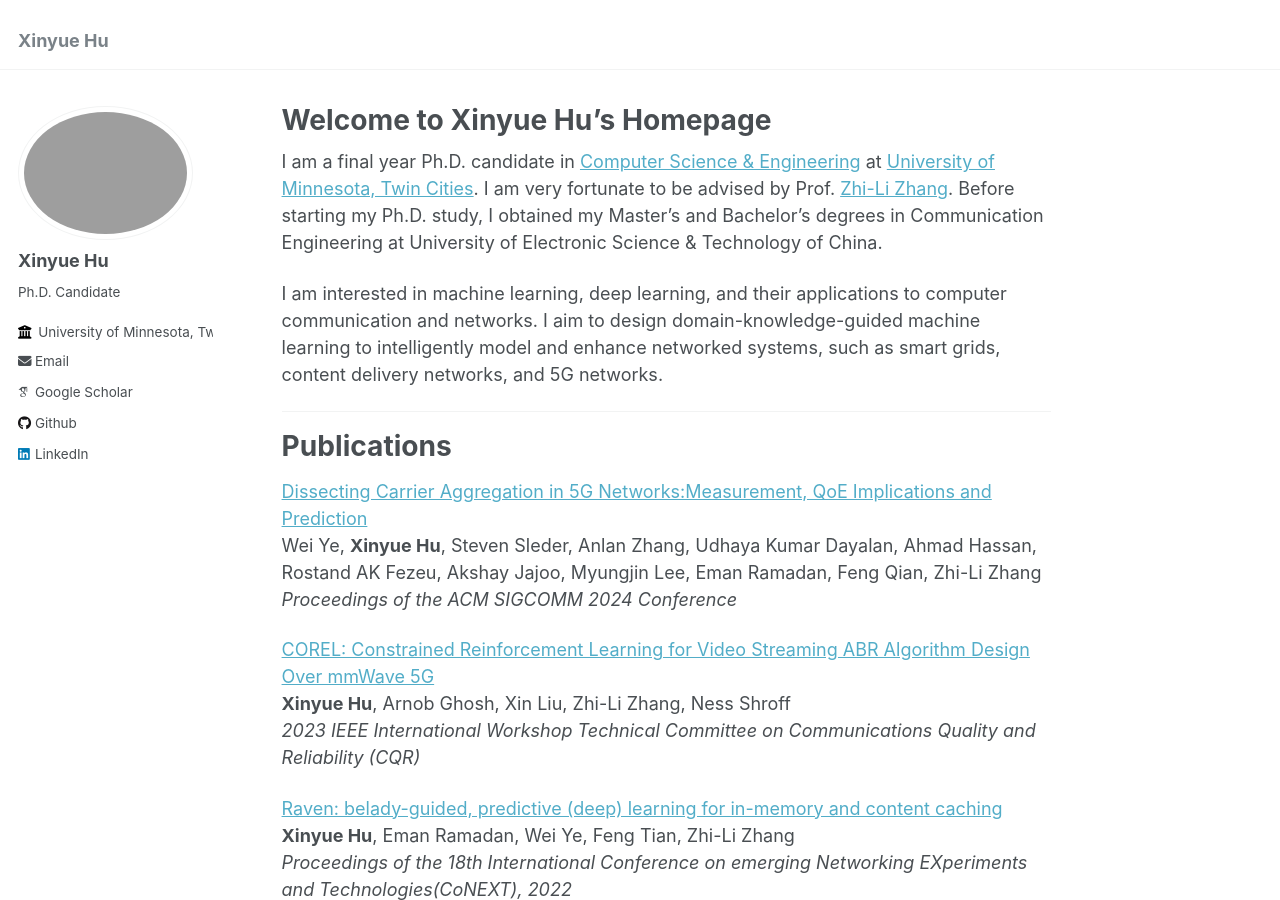
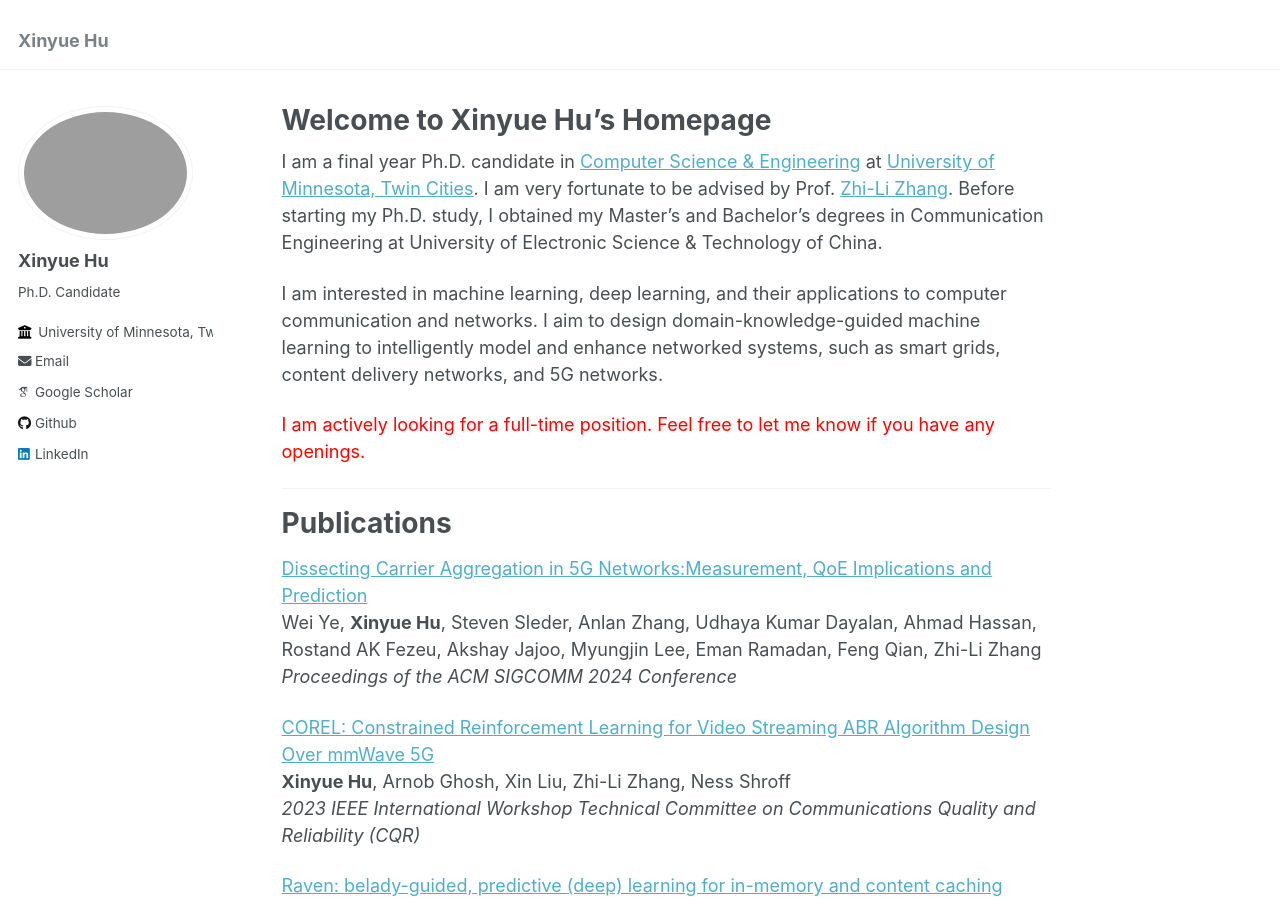
Before and after one commit to xinyuesherry/xinyue.github.io, a Jekyll site: the page built from _pages/about.md, in a window 1280 px wide and 900 px high. Built offline with Jekyll 4.4.1, drawn with Linux system fonts in a browser that asks for light colours; some web fonts are replaced.

Commit message:
Update about.md

```diff
--- a/_pages/about.md
+++ b/_pages/about.md
@@ -10,6 +10,8 @@ redirect_from:
 I am a final year Ph.D. candidate in [Computer Science & Engineering](https://cse.umn.edu/cs) at [University of Minnesota, Twin Cities](https://twin-cities.umn.edu/).  I am very fortunate to be advised by Prof. [Zhi-Li Zhang](https://www-users.cse.umn.edu/~zhang089/). Before starting my Ph.D. study, I obtained my Master's and Bachelor's degrees in Communication Engineering at University of Electronic Science & Technology of China.
 
 I am interested in machine learning, deep learning, and their applications to computer communication and networks. I aim to design domain-knowledge-guided machine learning to intelligently model and enhance networked systems, such as smart grids, content delivery networks, and 5G networks.
+
+<span style="color: red;">I am actively looking for a full-time position. Feel free to let me know if you have any openings.</span>
 
 ---
 
```
